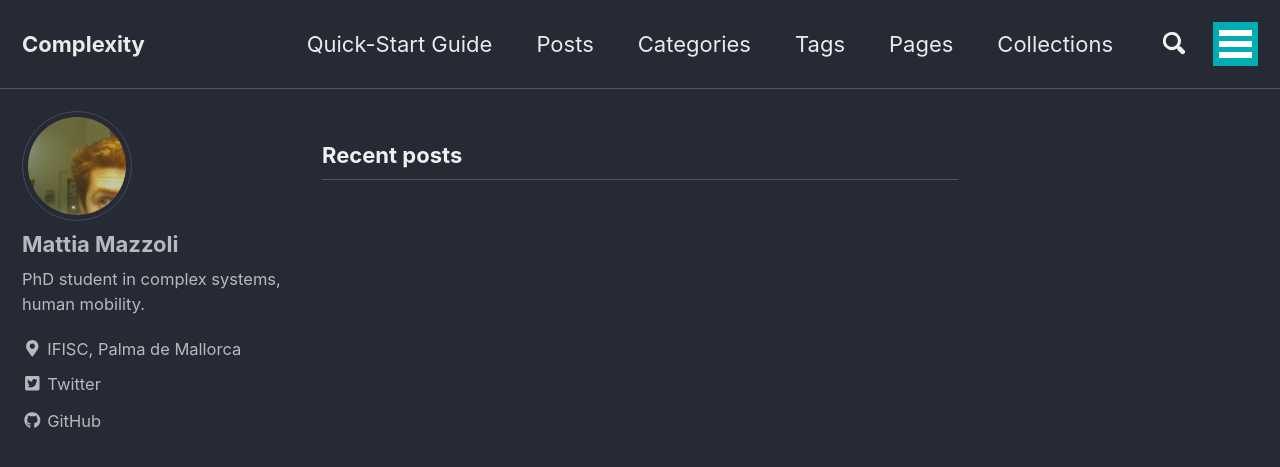
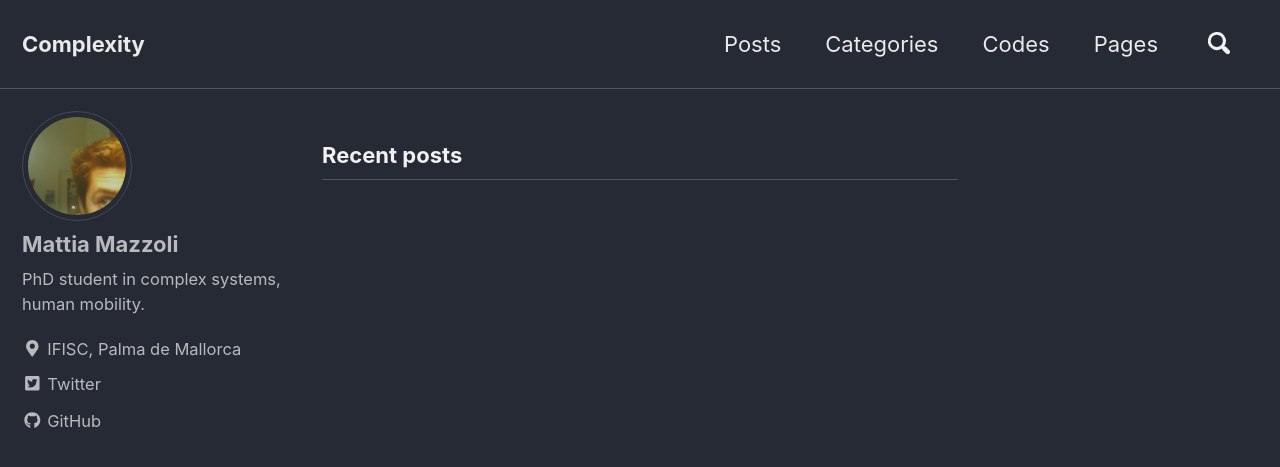
Before and after one commit to mattiamazzoli/mattiamazzoli.github.io, a Jekyll site: the page built from index.html, in a window 1280 px wide and 900 px high. Shown: the top 467 px of the window. Built offline with Jekyll 4.4.1, drawn with Linux system fonts in a browser that asks for light colours; nearby versions of some CDN libraries; the list of posts is cut into pages by our own code.

Commit message:
Initial commit

```diff
--- a/_data/navigation.yml
+++ b/_data/navigation.yml
@@ -1,19 +1,14 @@
 # main links
 main:
-  - title: "Quick-Start Guide"
-    url: /docs/quick-start-guide/
+
   - title: "Posts"
     url: /year-archive/
   - title: "Categories"
     url: /categories/
-  - title: "Tags"
+  - title: "Codes"
     url: /tags/
   - title: "Pages"
     url: /page-archive/
-  - title: "Collections"
-    url: /collection-archive/
-  - title: "External Link"
-    url: https://google.com
 
 
 docs:
```
